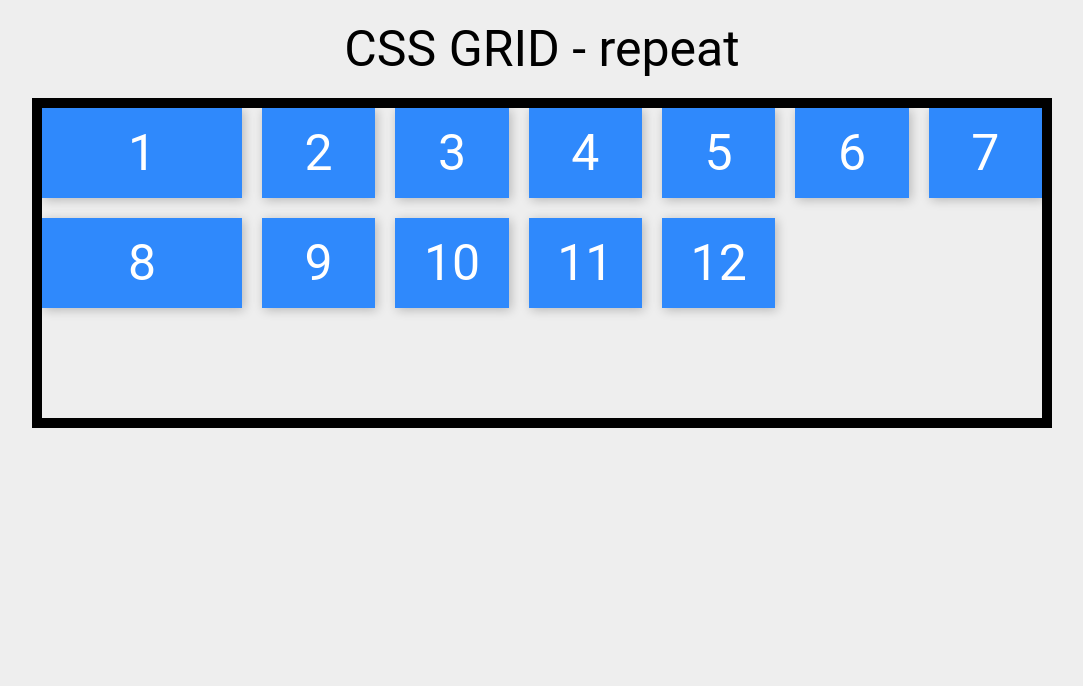
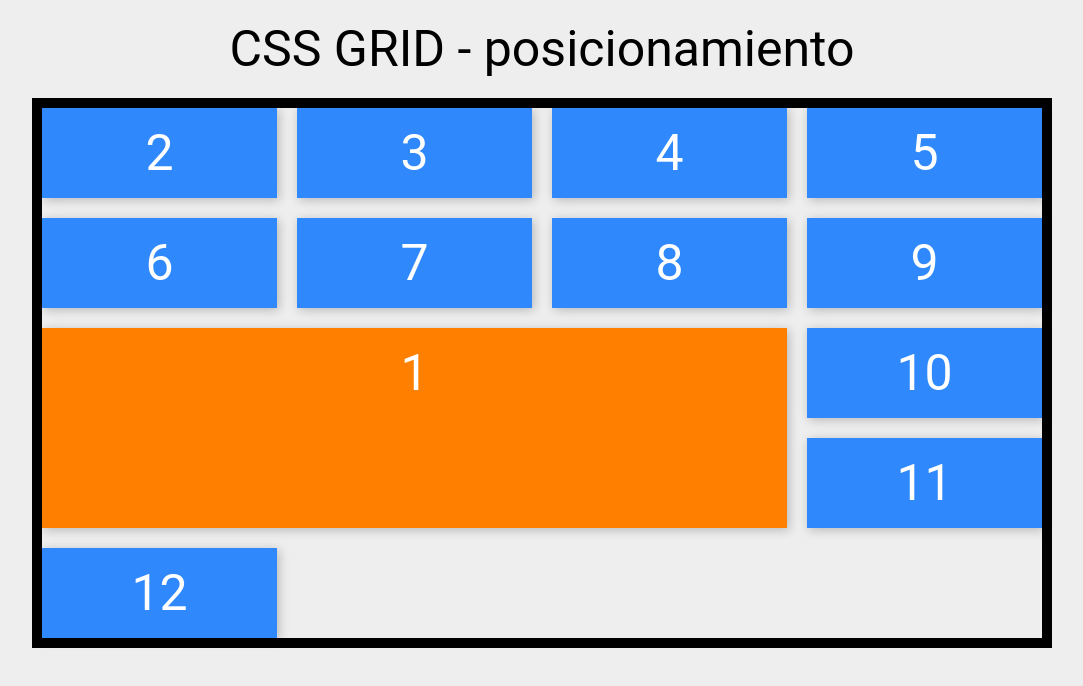
Before and after one commit to DiegoQQ/cssGrid, a plain HTML site: page index.html in a window 1280 px wide. Shown: the whole page, without its empty margins (98-1181 px from the left). Drawn offline with Linux system fonts and the light colour scheme.

Commit message:
Video 4 terminado

```diff
--- a/grid.css
+++ b/grid.css
@@ -2,8 +2,47 @@
     color: white;
     display: grid;
     grid-gap: 20px;
-    /* facilita repetir el mismo parametro  */
-    grid-template-columns: 200px repeat(6, 1fr);
 
-    grid-template-rows: repeat(3, 1fr);
+    grid-template-columns: repeat(4, 1fr);
+    grid-template-rows: repeat(4, 1fr);
 }
+
+.contenedor .item {
+    background-color: #ff8000;
+
+    /* organiza el posicionamiento */
+
+    grid-column-start: 1;
+    grid-column-end: 4;
+
+    /*? ----------------------------------------------- */
+    /* donde comienza*/
+        /* grid-column-start: 1; */
+    /* donde termina, ocupa los elememtos */
+        /* grid-column-end: 5; */
+    /*? ------------------------------------------------- */
+
+    /*? acepta numeros negativos, que tomando valores del final de la fila */
+        /* grid-column-start: 1; */
+        /* grid-column-end: -3; */
+
+    /*?  filas */
+        /* grid-row-start: 2; */
+        /* grid-row-end: 9; */
+
+    /*? una forma mas corta */
+        /* grid-column: 1 / -2; */
+        /* grid-row: 2 / 4; */
+
+    /*? forma aun mas corta
+            Primer Parametro: grid-row-start
+            Segundo Parametro: grid-column-start
+            Tercer Parametro: grid-row-end
+            Cuarto Parametro: grid-column-and */
+        /* grid-area: 2 / 1 / 4 / -2; */
+
+    /*? Span */
+    /* lo que hace span es indicar cuantas casillas queremos ocupar */
+    grid-column: span 3;
+    grid-row: 3 / span 2;
+}
--- a/index.html
+++ b/index.html
@@ -10,11 +10,11 @@
 </head>
 <body>
     <div class="header">
-        <p>CSS GRID - repeat</p>
+        <p>CSS GRID - posicionamiento</p>
     </div>
 
     <div class="contenedor">
-        <div>1</div>
+        <div class="item">1</div>
         <div>2</div>
         <div>3</div>
         <div>4</div>
```
